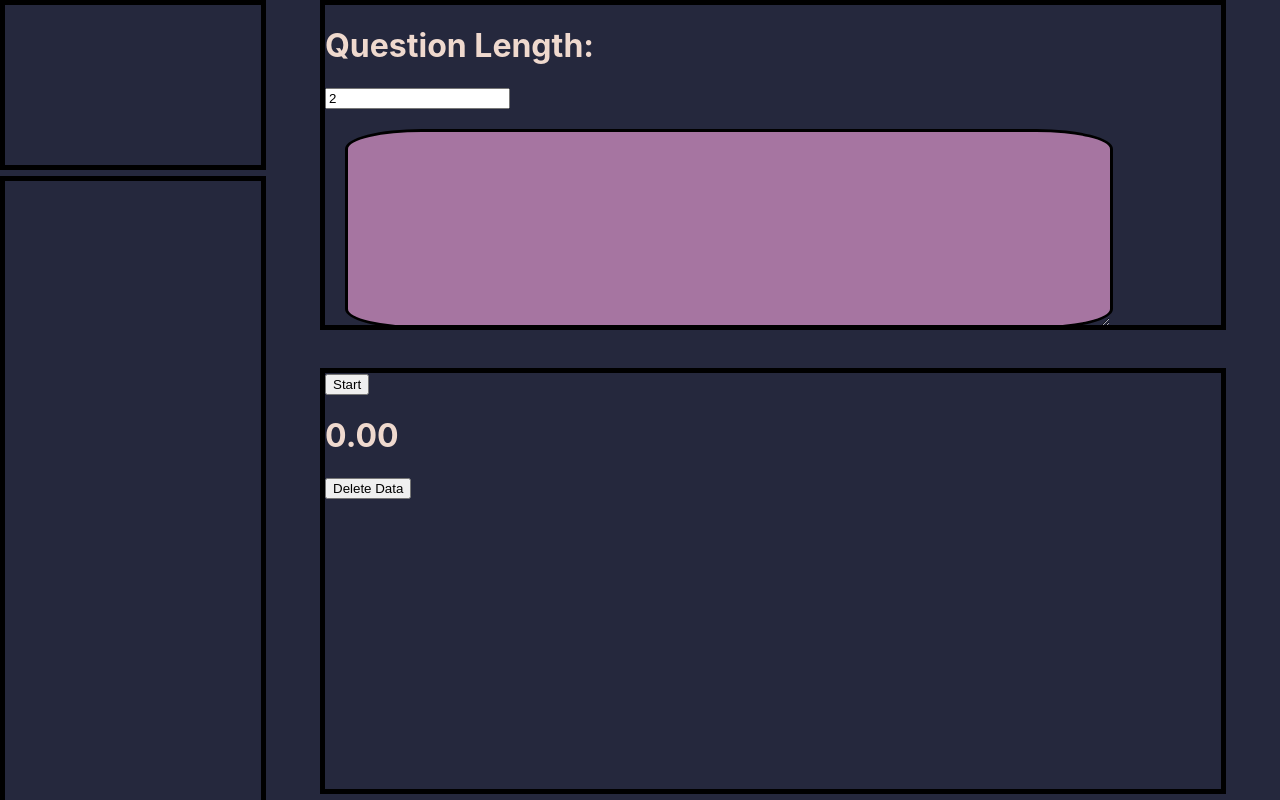
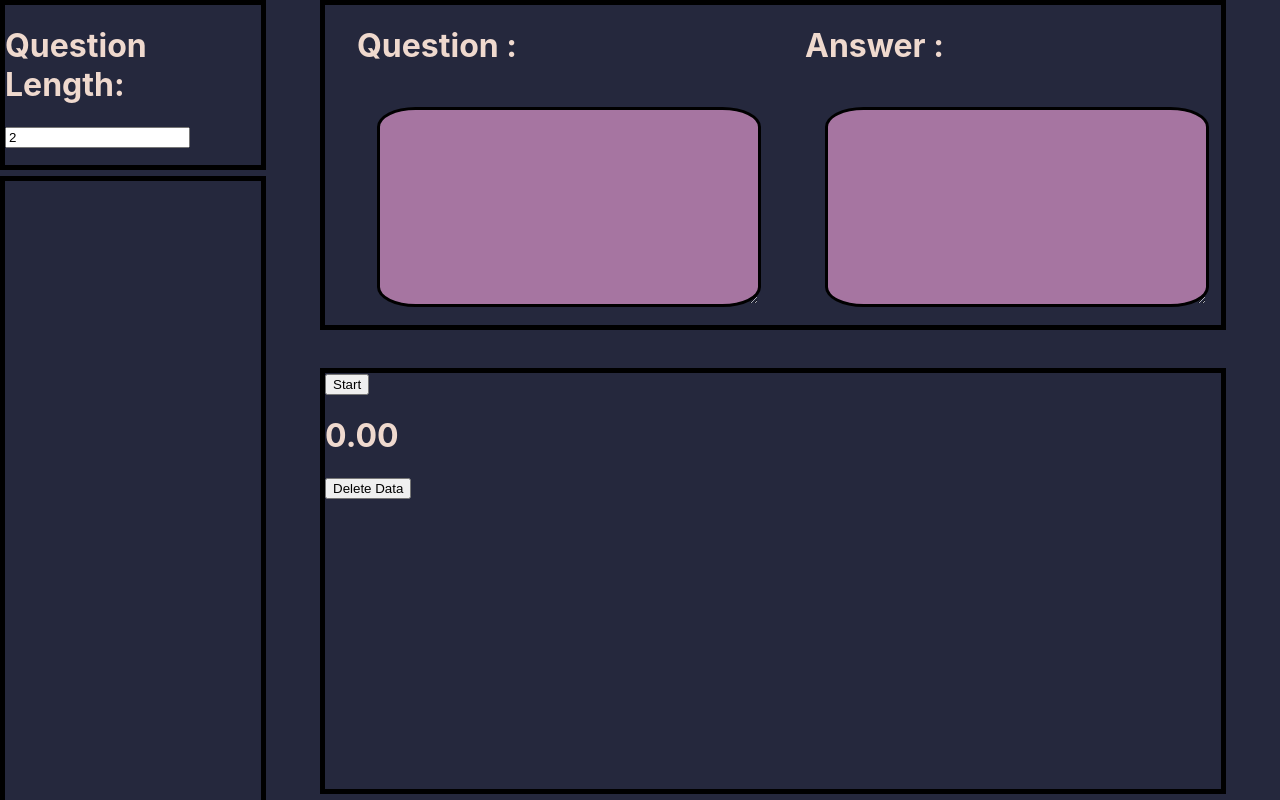
Before and after one commit to RasmusKuusmaa/Mneme, a React (Create React App) app: page / in a window 1280 px wide. Built offline with nearby package versions, Linux system fonts and the light colour scheme.

Commit message:
show the user the answer they answered  with the question

```diff
--- a/src/App.css
+++ b/src/App.css
@@ -82,3 +82,14 @@ li {
   -moz-appearance: none;
   appearance: none;
 }
+.feedbackContainer{
+  display: flex;
+  justify-content: space-around;
+  grid-template-columns: repeat(2, 1fr);
+
+
+}
+.feedback {
+
+  width: 30vw;
+}
--- a/src/App.js
+++ b/src/App.js
@@ -101,7 +101,16 @@ function App() {
 
   return (
     <div className='Container'>
-      <div className='Settings'></div>
+      <div className='Settings'>
+      <div>
+          <h1> Question Length:</h1>
+          <input
+            type='number'
+            value={questionLength}
+            onChange={(e) => setQuestionLength(e.target.value)}
+          />
+        </div>
+      </div>
       <div className='Stats'>
         <ul>
           {attempts.map((attempt, index) => (
@@ -113,27 +122,44 @@ function App() {
       </div>
 
       <div className='QuestionBox'>
-        <div>
-          <h1> Question Length:</h1>
-          <input
-            type='number'
-            value={questionLength}
-            onChange={(e) => setQuestionLength(e.target.value)}
-          />
-        </div>
-        {!hidden &&
+
+        {!hidden && started && <div>
+        <h1>Question :</h1>
         <textarea className='Question'
         value={question}
 
-      />
+        />
+        </div>
         }
 
         {hidden &&
+          <div>
+          <h1>Answer : </h1>
           <textarea className='Question'
+
             value={answer}
             onChange={(e) => setAnswer(e.target.value)}
           />
-}
+          </div>
+        }
+        {!started &&
+          <div className='feedbackContainer'>
+            <div className='feedback'>
+              <h1>Question : </h1>
+              <textarea className='Question' style={{width: '100%'}}
+                value={question}
+               />
+            </div>
+
+            <div className='feedback'>
+              <h1>Answer : </h1>
+              <textarea className='Question' style={{width: '100%'}}
+                value={answer}
+               />
+
+            </div>
+          </div>
+        }
       </div>
 
       <div className='Buttons'>
```
